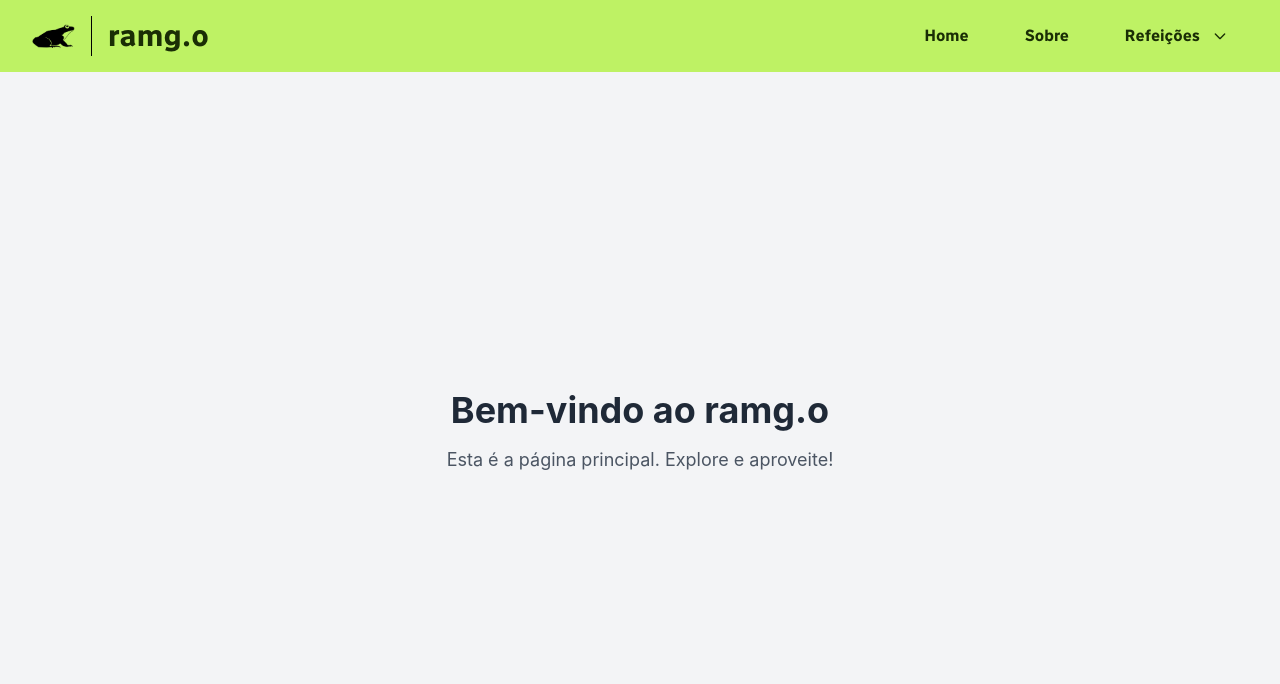
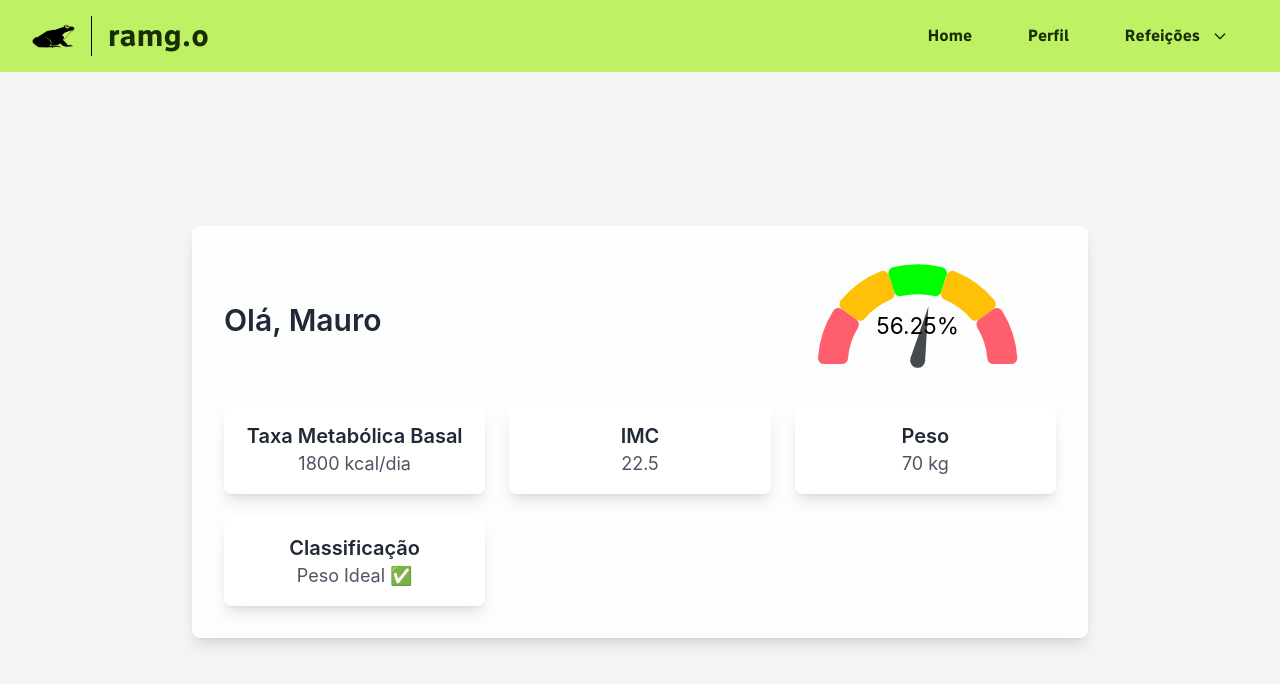
Before and after one commit to InnoCodeSolutions/ABP_3, a React (Create React App) app in the folder frontend/: page /home in a window 1280 px wide. Shown: the top 684 px of the page. Built offline with nearby package versions, Linux system fonts and the light colour scheme.

Commit message:
upDashboard

```diff
--- a/frontend/package.json
+++ b/frontend/package.json
@@ -13,6 +13,7 @@
     "axios": "^1.7.7",
     "react": "^18.3.1",
     "react-dom": "^18.3.1",
+    "react-gauge-chart": "^0.5.1",
     "react-router-dom": "^6.26.2",
     "react-scripts": "5.0.1",
     "tailwind-variants": "^0.2.1",
@@ -44,6 +45,7 @@
     ]
   },
   "devDependencies": {
+    "@types/react-gauge-chart": "^0.4.3",
     "tailwindcss": "^3.4.10"
   }
 }
--- a/frontend/src/components/CadastroForm/CadastroForm.tsx
+++ b/frontend/src/components/CadastroForm/CadastroForm.tsx
@@ -23,7 +23,7 @@ const Formulario: React.FC = () => {
     };
 
     return (
-        <div className="flex justify-center items-center min-h-screen bg-gray-100">
+        <div className="flex justify-center items-center min-h-screen bg-gray-100 p-8 ">
             <form
                 className="bg-white p-8 rounded-lg shadow-lg w-full max-w-md"
                 onSubmit={handleSubmit}
--- a/frontend/src/components/Header/Header.tsx
+++ b/frontend/src/components/Header/Header.tsx
@@ -20,10 +20,10 @@ const Header: React.FC = () => {
       </div>
       <nav className="flex space-x-4">
         <Button variant="transparent" className="px-4 py-2">
-          Home
+          <a href='/Home'>Home</a>
         </Button>
         <Button variant="transparent" className="px-4 py-2">
-          Sobre
+          <a href='/Cadastro'>Perfil</a>
         </Button>
         <div
           className="relative"
--- a/frontend/src/pages/Home/index.tsx
+++ b/frontend/src/pages/Home/index.tsx
@@ -1,16 +1,84 @@
-import React from 'react';
+import React, { useState, useEffect } from 'react';
+import GaugeChart from 'react-gauge-chart';
 import Header from '../../components/Header/Header';
 
+interface UserData {
+  nome: string;
+  tmb: number;
+  imc: number;
+  peso: number;
+  classificacao: string;
+}
+
+const getEmojiByClassificacao = (classificacao: string) => {
+  switch (classificacao) {
+    case 'Abaixo do Peso':
+      return '😔';
+    case 'Peso Ideal':
+      return '✅';
+    case 'Acima do Peso':
+      return '⚠️';
+    default:
+      return '❓';
+  }
+};
+
 const Home: React.FC = () => {
+  const [userData, setUserData] = useState<UserData>({
+    nome: 'Mauro', // Exemplo, deve vir do backend
+    tmb: 1800,     // Exemplo, taxa metabólica basal
+    imc: 22.5,     // Exemplo, IMC
+    peso: 70,      // Exemplo, peso em kg
+    classificacao: 'Peso Ideal' // Exemplo, classificação com base no IMC
+  });
+
+  useEffect(() => {
+    // Requisição ao backend para pegar os dados do usuário
+    // Exemplo: fetch('API_URL').then(response => setUserData(response.data));
+  }, []);
+
   return (
     <div className="min-h-screen bg-gray-100">
       <Header />
       <main className="flex items-center justify-center h-[calc(100vh-80px)]">
-        <div className="text-center">
-          <h1 className="text-4xl font-bold mb-4 text-gray-800">Bem-vindo ao ramg.o</h1>
-          <p className="text-lg text-gray-600">
-            Esta é a página principal. Explore e aproveite!
-          </p>
+        <div className="w-full max-w-4xl bg-white bg-opacity-80 rounded-lg shadow-lg p-8">
+          <div className="flex justify-between items-center mb-6">
+            <h1 className="text-3xl font-semibold text-gray-800">Olá, {userData.nome}</h1>
+            {/* Gráfico IMC tipo meia rosca */}
+            <div className="w-1/3">
+            <GaugeChart
+              id="imc-gauge"
+              nrOfLevels={1}  // Ajusta o número de níveis para uma transição suave
+              percent={userData.imc / 40}  // Supondo que o IMC máximo seja 40
+              textColor="#000"
+              colors={['#FF5F6D', '#FFC107', '#00FF00', '#FFC107', '#FF5F6D']}  // Vermelho -> Amarelo -> Verde -> Amarelo -> Vermelho
+              arcWidth={0.3}  // Para manter o estilo meia rosca
+              arcPadding={0.00}  // Pequeno espaço entre os arcos
+              arcsLength={[0.2, 0.2, 0.2, 0.2, 0.2]}  // Distribuição igual das cores
+            />
+            </div>
+          </div>
+
+          <div className="grid grid-cols-1 md:grid-cols-3 gap-6 text-center">
+            <div className="p-4 bg-white bg-opacity-90 rounded-lg shadow-lg hover:shadow-xl transition-transform transform hover:-translate-y-2">
+              <h2 className="text-xl font-semibold text-gray-800">Taxa Metabólica Basal</h2>
+              <p className="text-lg text-gray-600">{userData.tmb} kcal/dia</p>
+            </div>
+            <div className="p-4 bg-white bg-opacity-90 rounded-lg shadow-lg hover:shadow-xl transition-transform transform hover:-translate-y-2">
+              <h2 className="text-xl font-semibold text-gray-800">IMC</h2>
+              <p className="text-lg text-gray-600">{userData.imc}</p>
+            </div>
+            <div className="p-4 bg-white bg-opacity-90 rounded-lg shadow-lg hover:shadow-xl transition-transform transform hover:-translate-y-2">
+              <h2 className="text-xl font-semibold text-gray-800">Peso</h2>
+              <p className="text-lg text-gray-600">{userData.peso} kg</p>
+            </div>
+            <div className="p-4 bg-white bg-opacity-90 rounded-lg shadow-lg hover:shadow-xl transition-transform transform hover:-translate-y-2">
+              <h2 className="text-xl font-semibold text-gray-800">Classificação</h2>
+              <p className="text-lg text-gray-600">
+                {userData.classificacao} {getEmojiByClassificacao(userData.classificacao)}
+              </p>
+            </div>
+          </div>
         </div>
       </main>
     </div>
--- a/frontend/src/routes/AppRouter.tsx
+++ b/frontend/src/routes/AppRouter.tsx
@@ -4,8 +4,8 @@ import ProtectedRoute from './ProtectedRoute';
 import LoginPage from '../pages/Login';
 import CadastroPage from '../pages/Cadastro';
 import AddAlimentoPage from '../pages/AddAlimento';
+import NovaRefeicao from '../pages/NovaRefeicao';
 import Home from '../pages/Home';
-import NovaRefeicao from '../pages/NovaRefeicao';
 
 const AppRoutes: React.FC = () => {
     return (
```
Also changed, not shown: 2 other files (tests, documents, lock files or other folders).
